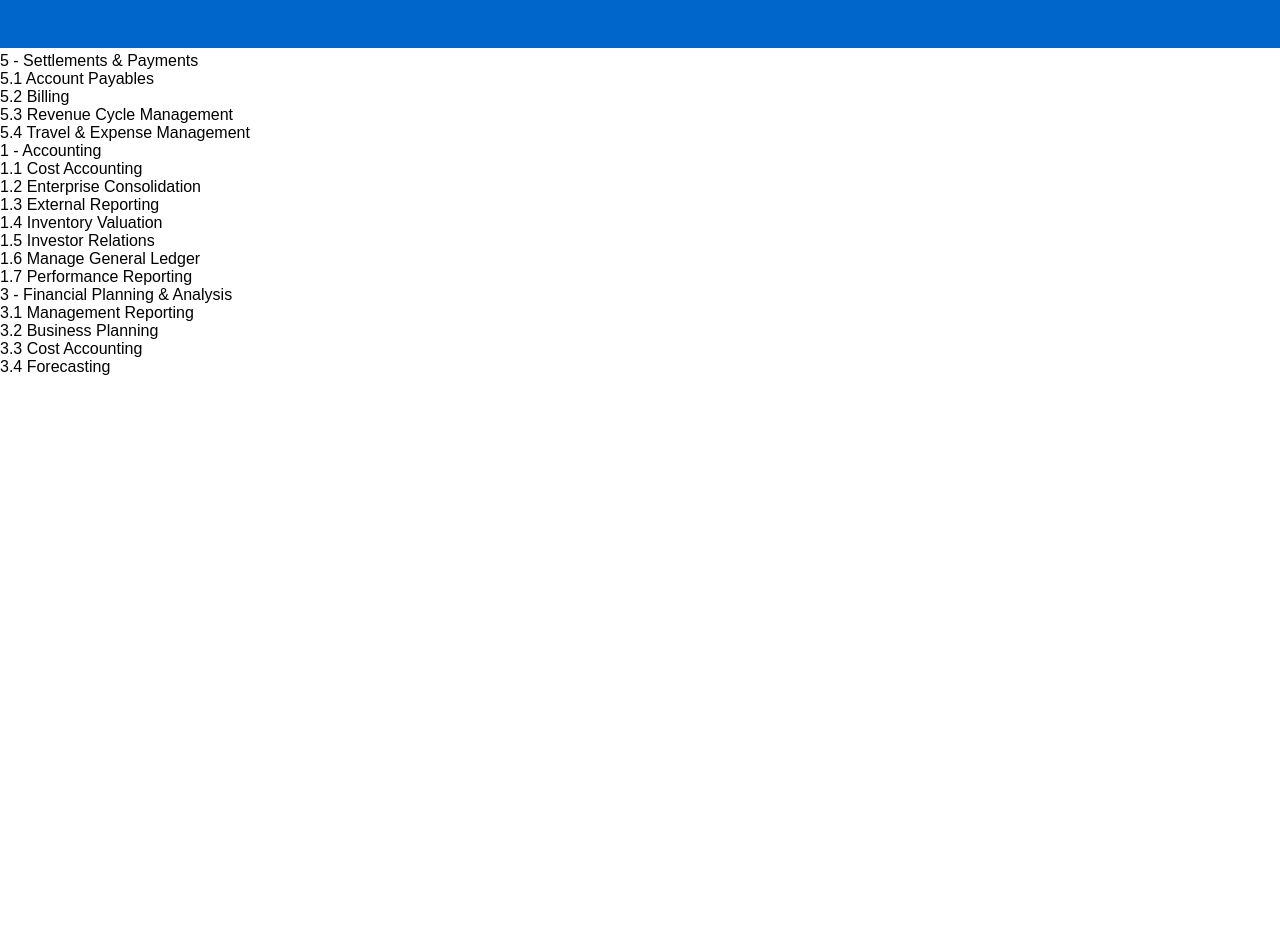
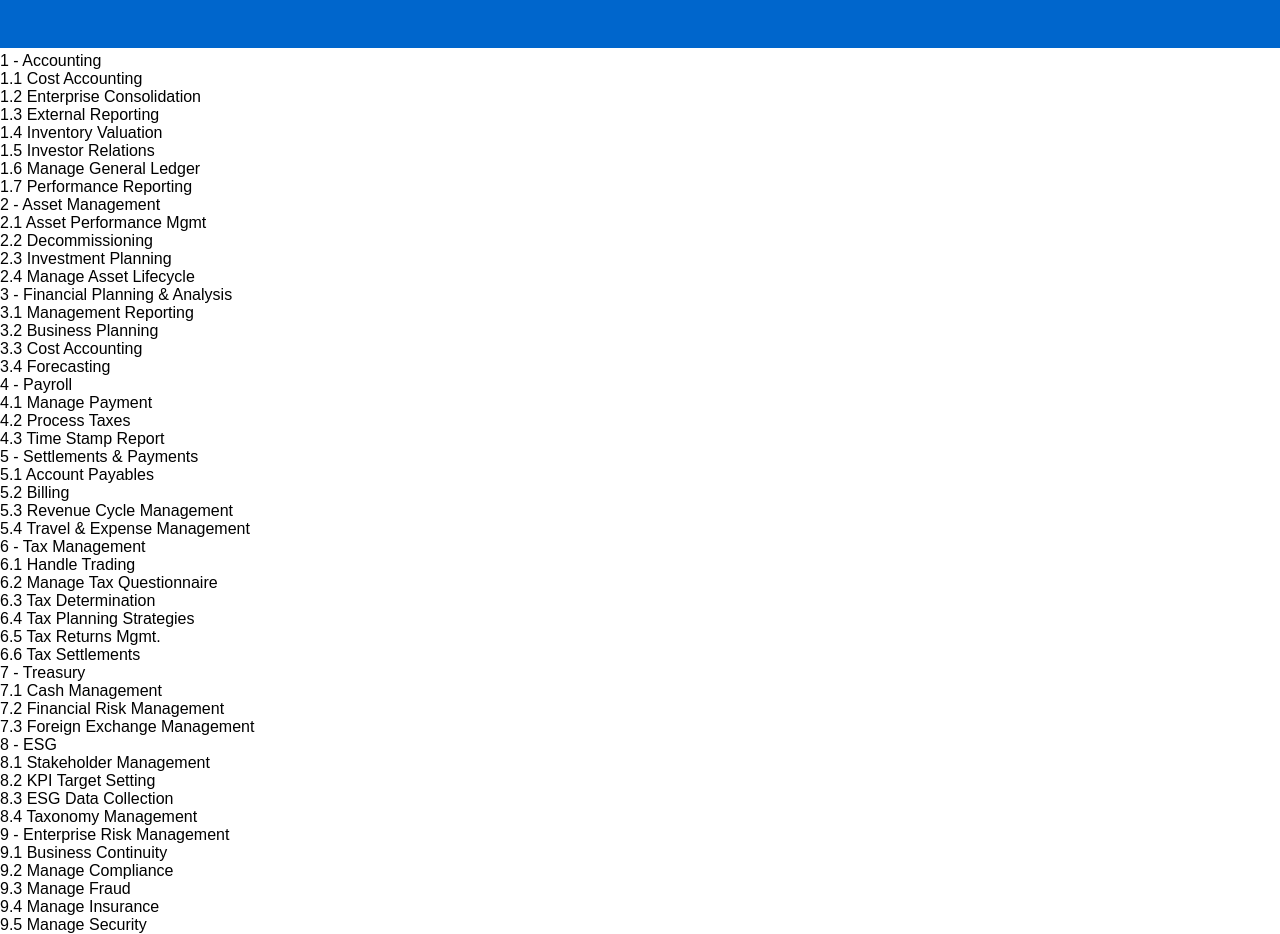
Before and after one commit to Pluuf/Finext, a React (Create React App) app: page / in a window 1280 px wide. Shown: the part 1780-2714 px from the top of the page. Before the commit the page ends 2156 px from the top, so only its background shows below. Built offline with nearby package versions, Linux system fonts and the light colour scheme.

Commit message:
Update App.jsx
more updates

```diff
--- a/src/App.jsx
+++ b/src/App.jsx
@@ -1,16 +1,8 @@
+
 import React, { useState } from "react";
 import Papa from "papaparse";
 
 const capabilityMap = [
-  {
-    category: "5 - Settlements & Payments",
-    capabilities: [
-      "5.1 Account Payables",
-      "5.2 Billing",
-      "5.3 Revenue Cycle Management",
-      "5.4 Travel & Expense Management",
-    ],
-  },
   {
     category: "1 - Accounting",
     capabilities: [
@@ -24,6 +16,15 @@ const capabilityMap = [
     ],
   },
   {
+    category: "2 - Asset Management",
+    capabilities: [
+      "2.1 Asset Performance Mgmt",
+      "2.2 Decommissioning",
+      "2.3 Investment Planning",
+      "2.4 Manage Asset Lifecycle",
+    ],
+  },
+  {
     category: "3 - Financial Planning & Analysis",
     capabilities: [
       "3.1 Management Reporting",
@@ -32,29 +33,109 @@ const capabilityMap = [
       "3.4 Forecasting",
     ],
   },
-  // voeg andere capabilities hier toe met juiste nummering
+  {
+    category: "4 - Payroll",
+    capabilities: [
+      "4.1 Manage Payment",
+      "4.2 Process Taxes",
+      "4.3 Time Stamp Report",
+    ],
+  },
+  {
+    category: "5 - Settlements & Payments",
+    capabilities: [
+      "5.1 Account Payables",
+      "5.2 Billing",
+      "5.3 Revenue Cycle Management",
+      "5.4 Travel & Expense Management",
+    ],
+  },
+  {
+    category: "6 - Tax Management",
+    capabilities: [
+      "6.1 Handle Trading",
+      "6.2 Manage Tax Questionnaire",
+      "6.3 Tax Determination",
+      "6.4 Tax Planning Strategies",
+      "6.5 Tax Returns Mgmt.",
+      "6.6 Tax Settlements",
+    ],
+  },
+  {
+    category: "7 - Treasury",
+    capabilities: [
+      "7.1 Cash Management",
+      "7.2 Financial Risk Management",
+      "7.3 Foreign Exchange Management",
+    ],
+  },
+  {
+    category: "8 - ESG",
+    capabilities: [
+      "8.1 Stakeholder Management",
+      "8.2 KPI Target Setting",
+      "8.3 ESG Data Collection",
+      "8.4 Taxonomy Management",
+    ],
+  },
+  {
+    category: "9 - Enterprise Risk Management",
+    capabilities: [
+      "9.1 Business Continuity",
+      "9.2 Manage Compliance",
+      "9.3 Manage Fraud",
+      "9.4 Manage Insurance",
+      "9.5 Manage Security",
+    ],
+  },
 ];
 
 const tagToSubCapabilityMap = {
-  "Accounts Payable": "5.1 Account Payables",
-  "Billing": "5.2 Billing",
-  "Revenue Cycle Management": "5.3 Revenue Cycle Management",
-  "Expense Management": "5.4 Travel & Expense Management",
-  "Cost Accounting": "1.1 Cost Accounting",
+  "Cost Accounting": "3.3 Cost Accounting",
   "Enterprise Consolidation": "1.2 Enterprise Consolidation",
   "External Reporting": "1.3 External Reporting",
   "Inventory Valuation": "1.4 Inventory Valuation",
   "Investor Relations": "1.5 Investor Relations",
-  "General Ledger": "1.6 Manage General Ledger",
+  "Manage General Ledger": "1.6 Manage General Ledger",
   "Performance Reporting": "1.7 Performance Reporting",
-  "Planning & Budgeting": "3.2 Business Planning",
-  "Financial Close": "1.7 Performance Reporting",
+  "Asset Performance Mgmt": "2.1 Asset Performance Mgmt",
+  "Decommissioning": "2.2 Decommissioning",
+  "Investment Planning": "2.3 Investment Planning",
+  "Manage Asset Lifecycle": "2.4 Manage Asset Lifecycle",
+  "Management Reporting": "3.1 Management Reporting",
+  "Business Planning": "3.2 Business Planning",
+  "Forecasting": "3.4 Forecasting",
+  "Manage Payment": "4.1 Manage Payment",
+  "Process Taxes": "4.2 Process Taxes",
+  "Time Stamp Report": "4.3 Time Stamp Report",
+  "Account Payables": "5.1 Account Payables",
+  "Billing": "5.2 Billing",
+  "Revenue Cycle Management": "5.3 Revenue Cycle Management",
+  "Travel & Expense Management": "5.4 Travel & Expense Management",
+  "Handle Trading": "6.1 Handle Trading",
+  "Manage Tax Questionnaire": "6.2 Manage Tax Questionnaire",
+  "Tax Determination": "6.3 Tax Determination",
+  "Tax Planning Strategies": "6.4 Tax Planning Strategies",
+  "Tax Returns Mgmt.": "6.5 Tax Returns Mgmt.",
+  "Tax Settlements": "6.6 Tax Settlements",
+  "Cash Management": "7.1 Cash Management",
+  "Financial Risk Management": "7.2 Financial Risk Management",
+  "Foreign Exchange Management": "7.3 Foreign Exchange Management",
+  "Stakeholder Management": "8.1 Stakeholder Management",
+  "KPI Target Setting": "8.2 KPI Target Setting",
+  "ESG Data Collection": "8.3 ESG Data Collection",
+  "Taxonomy Management": "8.4 Taxonomy Management",
+  "Business Continuity": "9.1 Business Continuity",
+  "Manage Compliance": "9.2 Manage Compliance",
+  "Manage Fraud": "9.3 Manage Fraud",
+  "Manage Insurance": "9.4 Manage Insurance",
+  "Manage Security": "9.5 Manage Security",
 };
 
 export default function App() {
   const [csvData, setCsvData] = useState([]);
   const [selectedTools, setSelectedTools] = useState([]);
-  const [activeOverlay, setActiveOverlay] = useState(null); // voor klikken op capabilities
+  const [activeOverlay, setActiveOverlay] = useState(null);
 
   const handleFileUpload = (e) => {
     const file = e.target.files[0];
```
